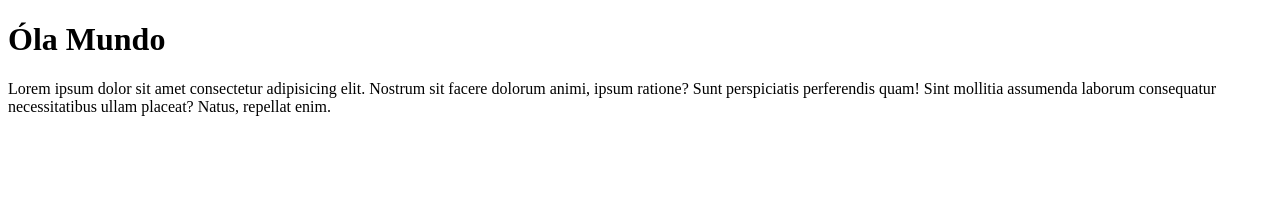
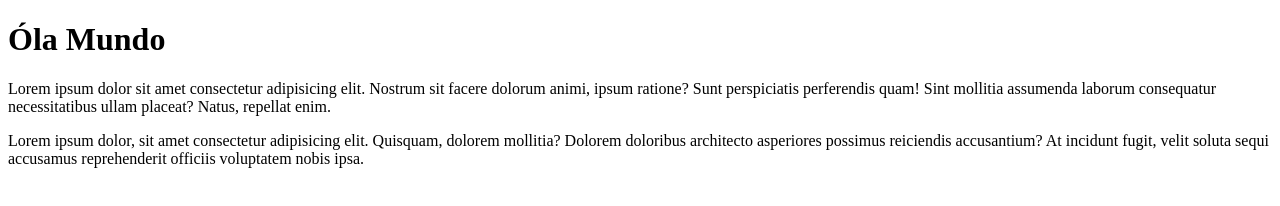
Before and after one commit to KleybsonFerreira/PrimeiroProjeto, a plain HTML site: page site-exemplo/index.html in a window 1280 px wide. Drawn offline with Linux system fonts and the light colour scheme.

Commit message:
paragrafo novo

```diff
--- a/site-exemplo/index.html
+++ b/site-exemplo/index.html
@@ -8,5 +8,6 @@
 <body>
    <h1>Óla Mundo</h1>
    <P>Lorem ipsum dolor sit amet consectetur adipisicing elit. Nostrum sit facere dolorum animi, ipsum ratione? Sunt perspiciatis perferendis quam! Sint mollitia assumenda laborum consequatur necessitatibus ullam placeat? Natus, repellat enim.</P>
+   <P>Lorem ipsum dolor, sit amet consectetur adipisicing elit. Quisquam, dolorem mollitia? Dolorem doloribus architecto asperiores possimus reiciendis accusantium? At incidunt fugit, velit soluta sequi accusamus reprehenderit officiis voluptatem nobis ipsa.</P>
 </body>
 </html>
```
